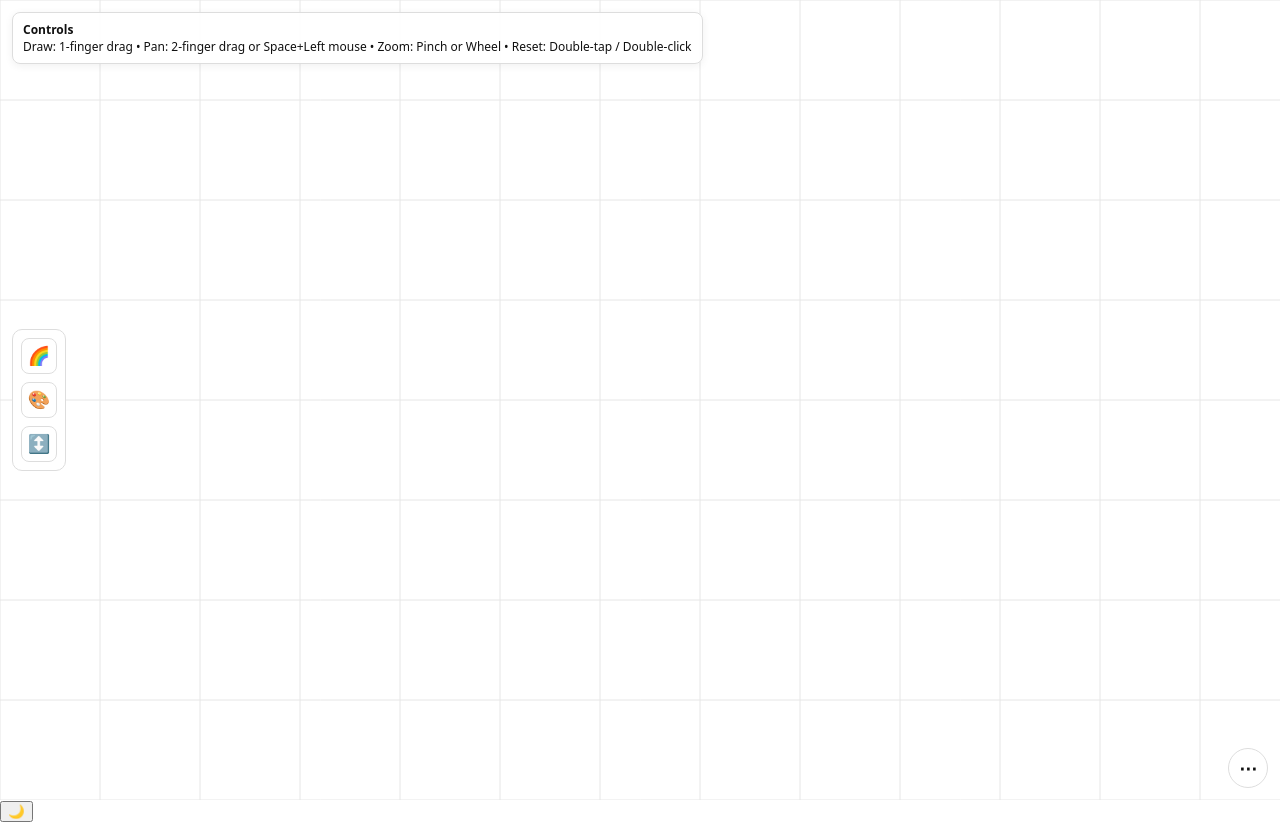
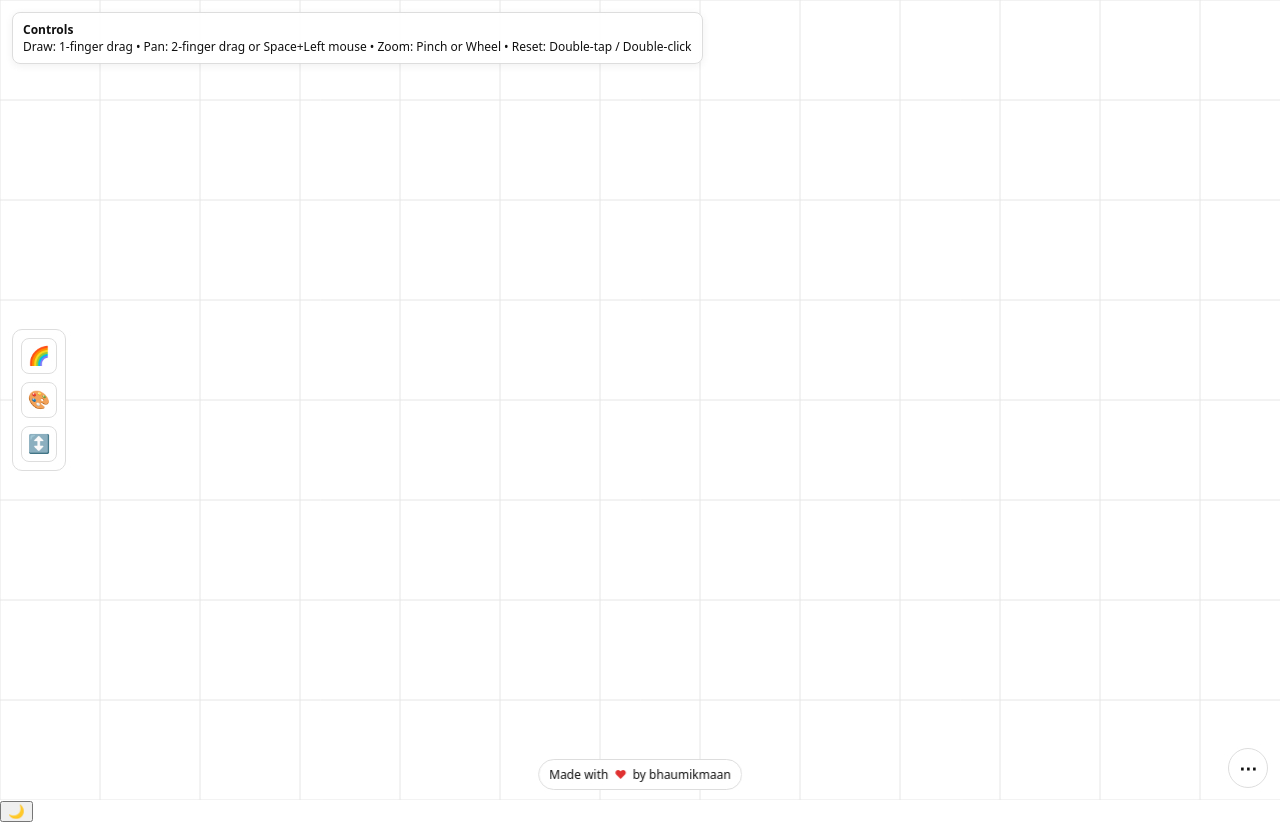
Before and after one commit to bhaumikmaan/web-whiteboard, a React (Vite) app: page / in a window 1280 px wide. Built offline with nearby package versions, Linux system fonts and the light colour scheme.

Commit message:
Made with <3

```diff
--- a/src/App.css
+++ b/src/App.css
@@ -160,6 +160,32 @@ body {
   opacity: 0.95;
 }
 
+/* Bottom‑center credit badge */
+.made-with {
+  position: fixed;                    /* fix to viewport bottom center */
+  left: 50%;                          /* center horizontally */
+  bottom: calc(10px + env(safe-area-inset-bottom, 0px)); /* avoid notches/home bar */
+  transform: translateX(-50%);        /* exact centering */
+  z-index: 21;                        /* above canvas/HUD */
+  padding: 6px 10px;
+  border-radius: 999px;
+  border: 1px solid var(--panel-border);
+  background: var(--panel-bg);
+  color: var(--text);
+  font: 500 12px ui-sans-serif, system-ui, -apple-system, Segoe UI, Roboto, Arial, sans-serif;
+  text-decoration: none;
+  backdrop-filter: blur(6px);
+  display: inline-flex;
+  align-items: center;
+  gap: 6px;
+}
+.made-with .heart {
+  color: #e03131;                     /* subtle accent for the heart */
+}
+.made-with:hover {
+  opacity: 0.95;
+}
+
 /* Toaster panel */
 .toaster {
   position: fixed;
--- a/src/App.jsx
+++ b/src/App.jsx
@@ -45,6 +45,16 @@ function App() {
       >
         {theme === 'dark' ? '☀️' : '🌙'}
       </button>
+      <a
+        className="made-with"
+        href="https://github.com/bhaumikmaan"
+        target="_blank"
+        rel="noopener noreferrer"
+        aria-label="Made with love by bhaumikmaan – opens GitHub profile in a new tab"
+        title="Made with ♥ by bhaumikmaan"
+      >
+        Made with <span className="heart" aria-hidden="true">❤</span> by bhaumikmaan
+      </a>
     </div>
   )
 }
```
